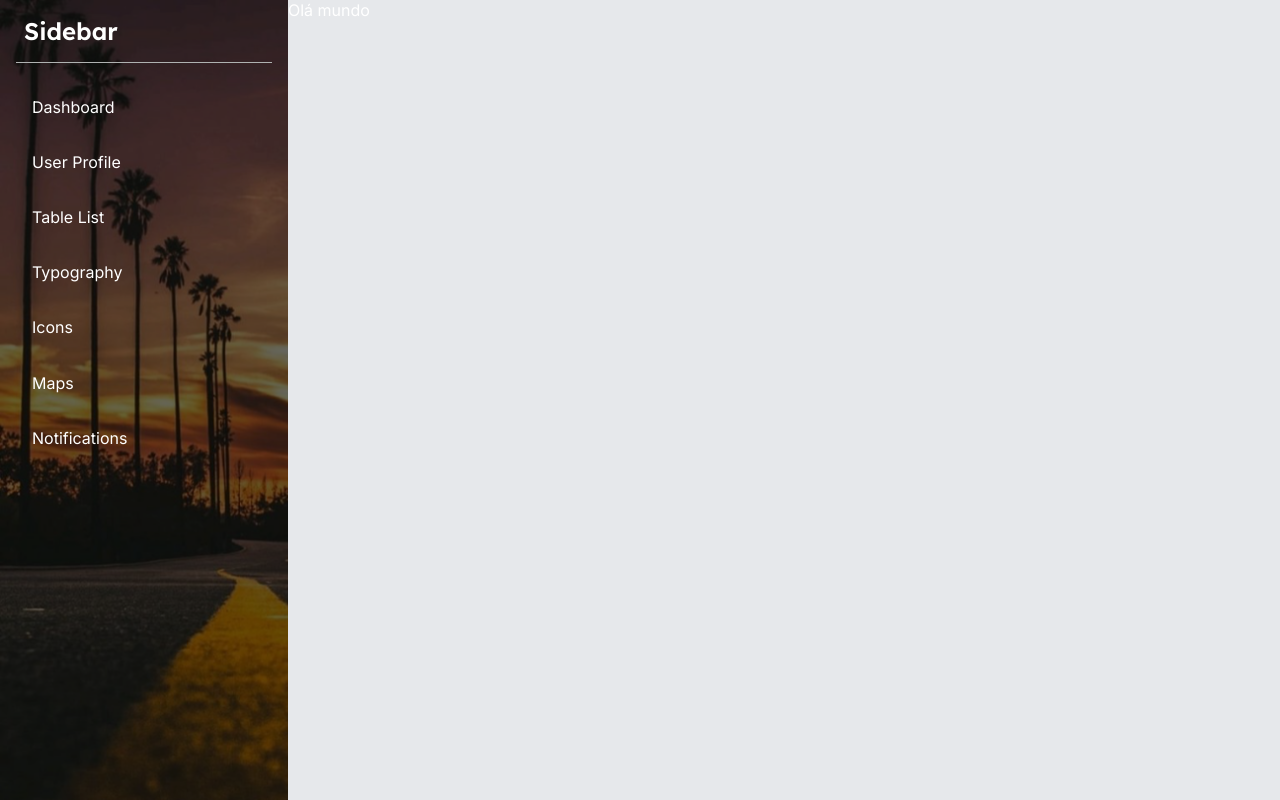
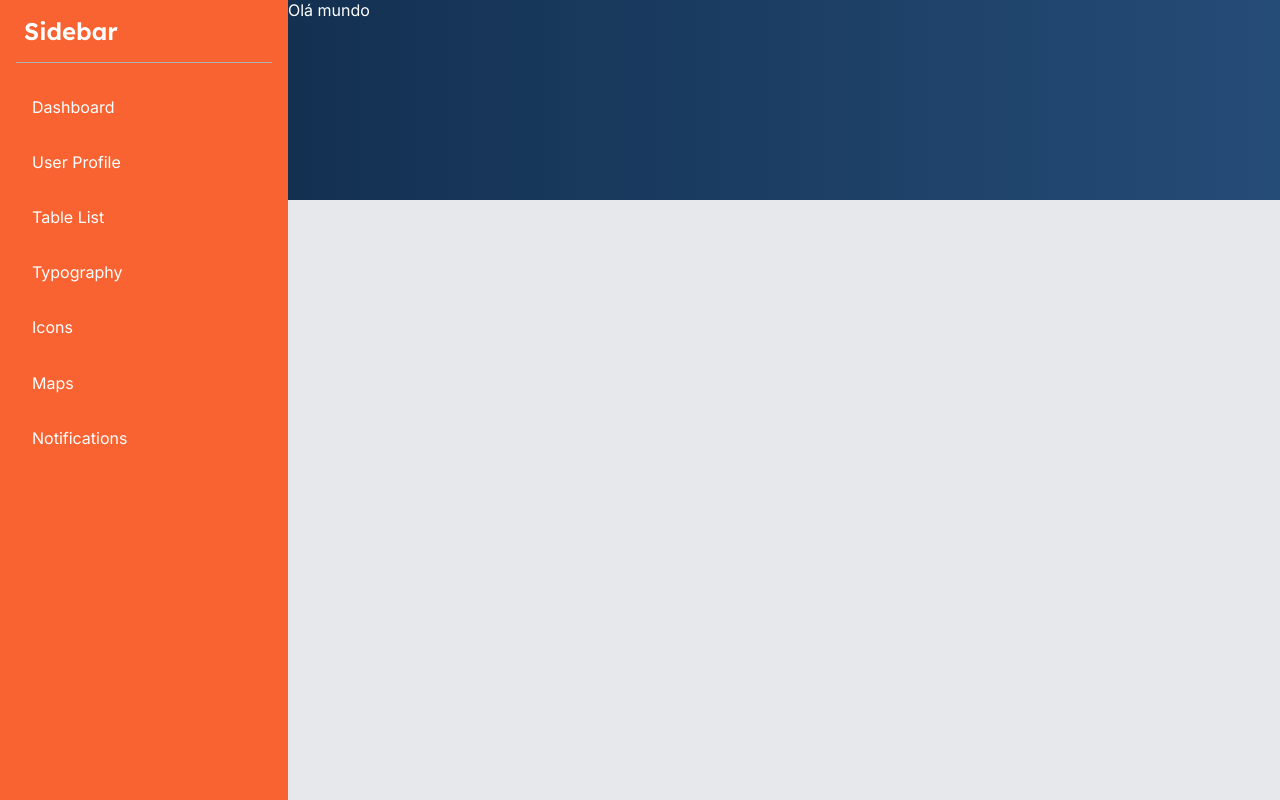
Before and after one commit to MatheusGomesRocha/dashboard_next, a Next.js app: page / in a window 1280 px wide. Built offline with nearby package versions, Linux system fonts and the light colour scheme.

Commit message:
Mudando cor da Sidebar + começando a estilizar o Header aplicando um background gradient e o flex: 1 para pegar o resto da tela

```diff
--- a/src/components/Header/styles.module.scss
+++ b/src/components/Header/styles.module.scss
@@ -1,3 +1,5 @@
 .headerContainer {
-    width: 100%;
+    flex: 1;
+    height: 200px;
+    background: linear-gradient(90deg, rgba(19,48,81,1) 0%, rgba(37,76,119,1) 100%);
 }
--- a/src/components/Sidebar/styles.module.scss
+++ b/src/components/Sidebar/styles.module.scss
@@ -1,7 +1,6 @@
 .sidebarContainer {
     height: 100vh;
     width: 18rem;
-    background: url('/background.png') no-repeat;
     background-size: cover;
 
     ul {
@@ -22,7 +21,7 @@
     width: 18rem;
     z-index: 1;
     position: absolute;
-    background: var(--black-transparent);
+    background: var(--orange);
 }
 
 .title {
--- a/src/styles/app.module.scss
+++ b/src/styles/app.module.scss
@@ -1,3 +1,7 @@
 .wrapper {
     display: flex;
+
+    main {
+        flex: 1;
+    }
 }
--- a/src/styles/globals.scss
+++ b/src/styles/globals.scss
@@ -25,6 +25,8 @@
 
   --pink: #C54AC9;
   --pink-hover: #B236B6;
+
+  --orange: #F96332;
 }
 
 body {
@@ -39,7 +41,8 @@ button, li {
 }
 
 li:hover {
-  background: var(--purple);
+  background: var(--white);
+  color: var(--orange);
 }
 
 h1, h2 {
```
